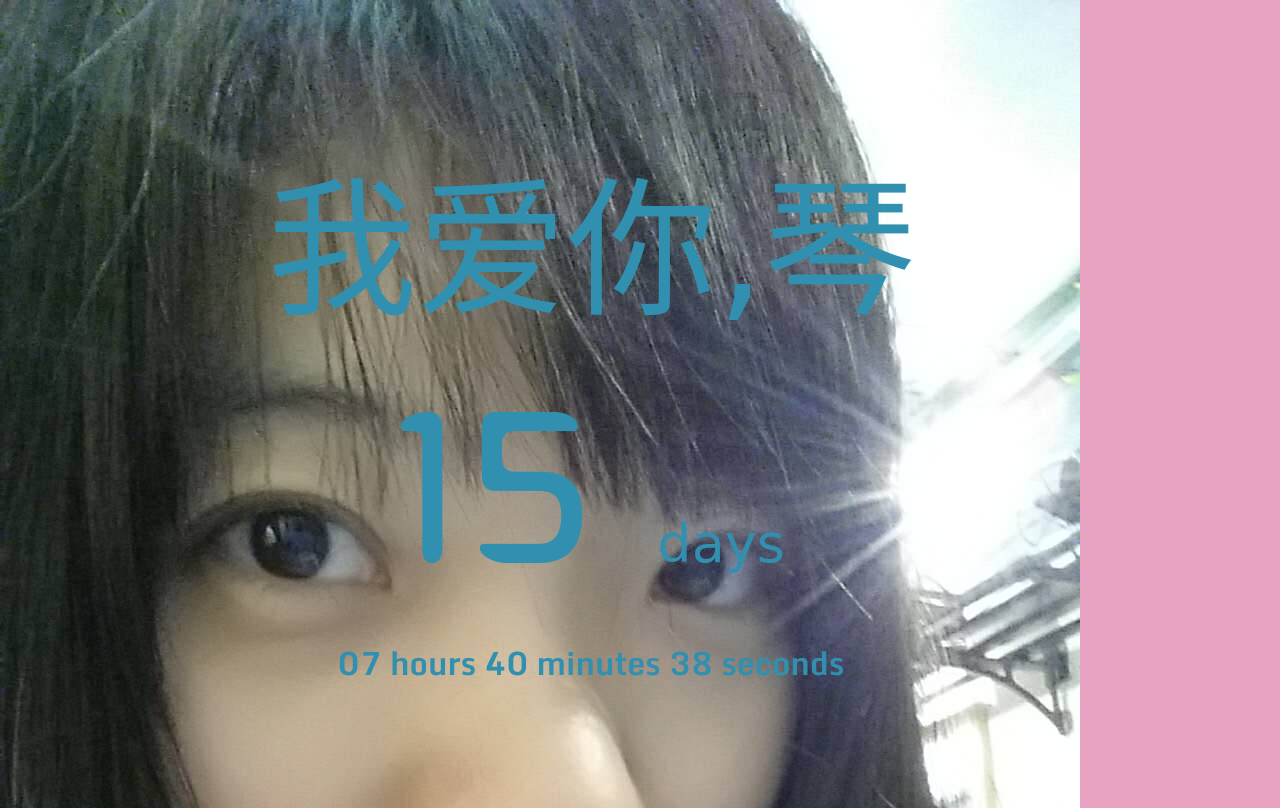
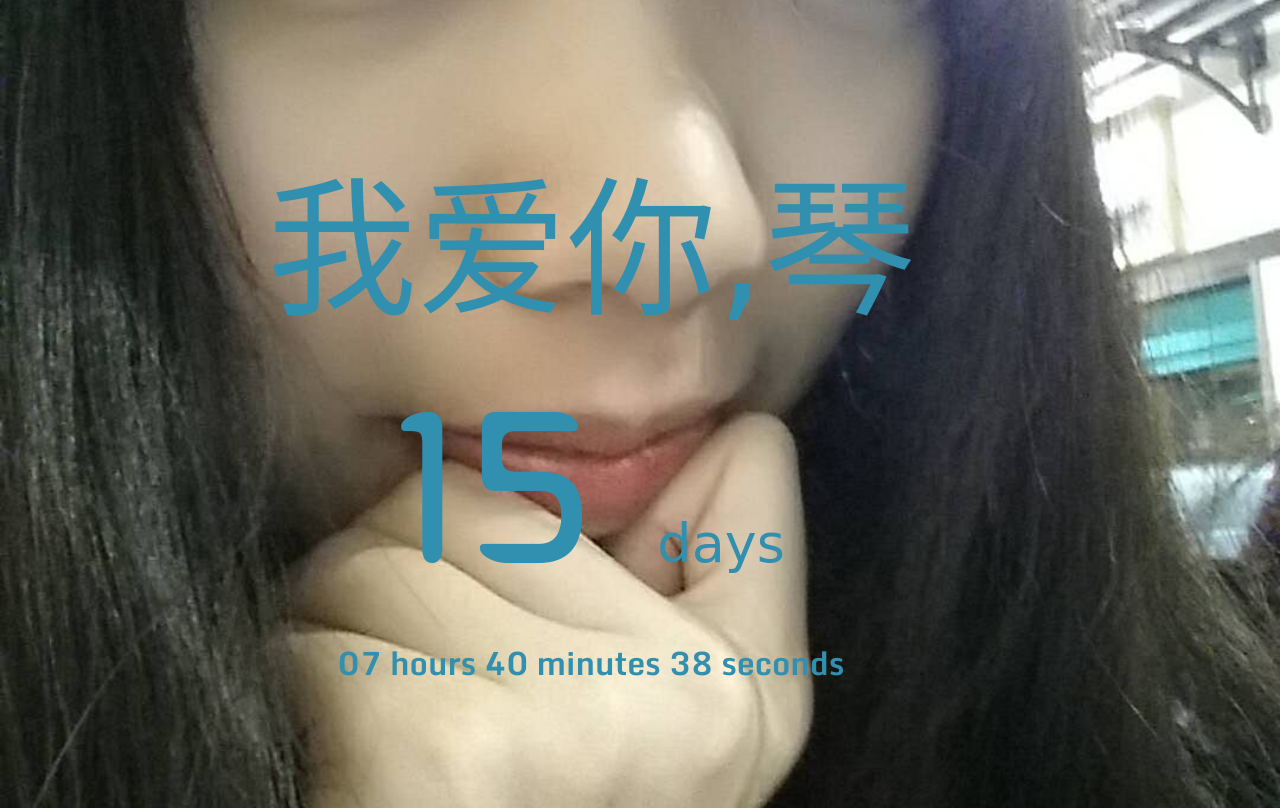
Before and after one commit to xiaoyier/Liuhaha, a plain HTML site: page index.html in a window 1280 px wide. Drawn offline with Linux system fonts and the light colour scheme; a web font is replaced by a local one.

Commit message:
feat: add HaHa's beautiful images

```diff
--- a/index.html
+++ b/index.html
@@ -46,20 +46,17 @@
       }
 
 
-      /*#background{*/
-          /*width: 100%;*/
-          /*height: 100%;*/
-          /*position: fixed;*/
-          /*z-index: -1;*/
-      /*}*/
-
       body,html{
           height: 100%;
       }
 
       body{
-          background: url('HaHa1.jpeg') no-repeat fixed;
-          background-size：cover;
+          background: url('image/001.jpeg');
+          background-size: cover;
+          width: 100%;
+          height: 100%;
+          background-repeat: no-repeat;
+          background-position: center;
       }
 
 @font-face {
@@ -107,7 +104,45 @@
 document.ready = function() {
     $(window).resize();
     updateNumbers();
+    updateImages()
 };
+
+
+
+function updateImages() {
+
+    var curIndex = 0;
+    var timeInterval = 5000;
+
+    //定义一个存放照片位置的数组，可以放任意个，在这里放3个
+    var arr = new Array();
+    arr[0] = "image/001.jpeg";
+    arr[1] = "image/002.jpeg";
+    arr[2] = "image/003.jpeg";
+    arr[3] = "image/004.jpeg";
+    arr[4] = "image/005.jpeg";
+    arr[5] = "image/006.jpeg";
+    arr[6] = "image/007.jpeg";
+    arr[7] = "image/008.jpeg";
+    arr[8] = "image/009.jpeg";
+    setInterval(changeImg, timeInterval);
+    function changeImg() {
+        if (curIndex == arr.length - 1) {
+            curIndex = 0;
+        } else {
+            curIndex += 1;
+        }
+
+        //设置body的背景图片
+        // document.body.style.backgroundImage = "URL("+arr[curIndex]+")";  //显示对应的图片
+        document.body.style.background = "URL("+arr[curIndex]+")"; //刷新图片
+        document.body.style.backgroundPosition = "center";
+        document.body.style.backgroundRepeat = "no-repeat";
+        document.body.style.backgroundSize = "cover";
+        document.body.style.width = "100%";
+        document.body.style.height = "100%";
+    }
+}
 
 
 function updateNumbers() {
```
Also changed, not shown: HaHa1.jpeg (deleted), image/002.jpeg (added), image/003.jpeg (added), image/004.jpeg (added), image/005.jpeg (added), image/006.jpeg (added), image/008.jpeg (added), image/009.jpeg (added), 2 other files.
